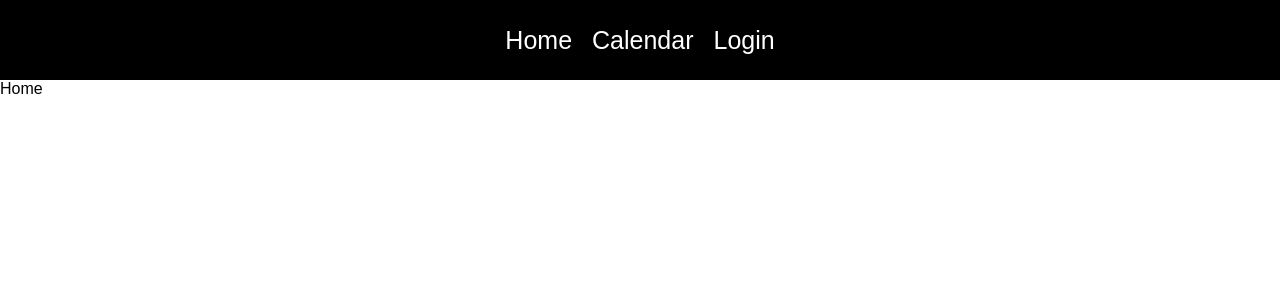
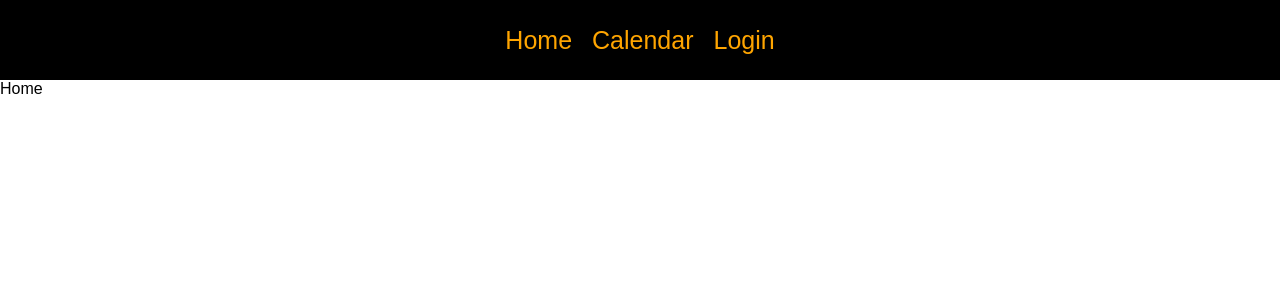
Before and after one commit to vicentecortes23/SWE_Project1, a React (Create React App) app in the folder NewApp/testapp1/: page / in a window 1280 px wide. Shown: the top 300 px of the page. Built offline with nearby package versions, Linux system fonts and the light colour scheme.

Commit message:
Update App.css

```diff
--- a/NewApp/testapp1/src/App.css
+++ b/NewApp/testapp1/src/App.css
@@ -16,12 +16,12 @@ nav {
   display: flex;
   justify-content: center;
   align-items: center;
-  color: white;
+  color: orange;
   text-decoration: none;
 }
 
 a {
-color: white;
+color: orange;
 text-decoration: none;
 margin: 10px;
 font-size: 25px;
```
